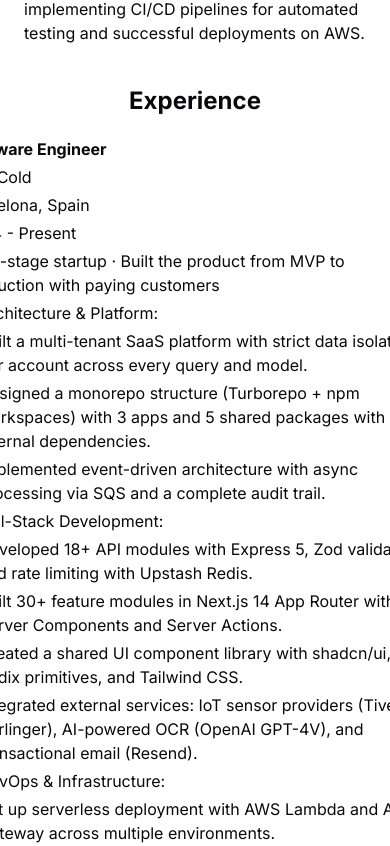
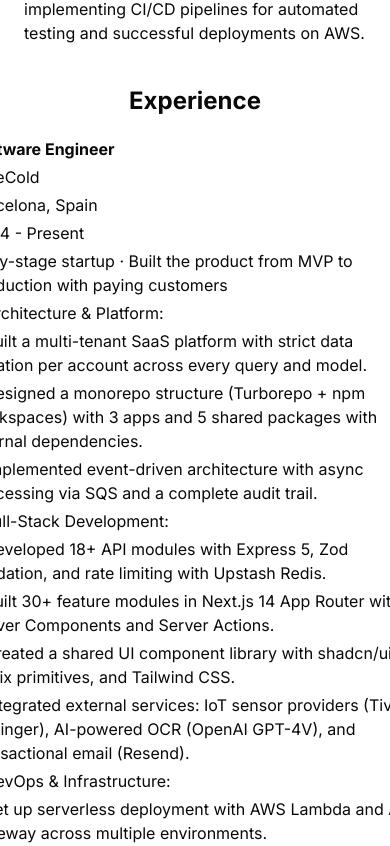
Before and after one commit to errezeeta/javier.dev, a Next.js app: page / in a window 390 px wide. Shown: the part 798-1644 px from the top of the page. Built offline with nearby package versions, Linux system fonts and the light colour scheme.

Commit message:
Fix Experience mobile overflow with manual bullets
- Replace ul/li with div/p and manual bullet prefix
- Add min-w-0 to Role container for proper flex shrinking
- Remove list-outside which caused horizontal overflow

```diff
--- a/components/sections/Experience/Role/Role.tsx
+++ b/components/sections/Experience/Role/Role.tsx
@@ -10,7 +10,7 @@
 
 export default function Role({ role }: { role: IRole }) {
   return (
-    <div className="Role flex flex-col gap-1 px-2 overflow-hidden">
+    <div className="Role flex flex-col gap-1 px-2 min-w-0 overflow-hidden">
       <h3 className="text-md font-bold print:text-md">{role.title}</h3>
       <p className="text-md print:text-sm">{role.company}</p>
       <p className="text-md print:text-sm">{role.location}</p>
@@ -19,13 +19,13 @@
         <p className="text-md print:text-sm">{role.description}</p>
       )}
         {role.achievements.map((achievements, index) => (
-          <ul key={index} className="list-disc list-outside ml-4 space-y-1">
+          <div key={index} className="flex flex-col gap-1">
             {achievements.map((achievement, index) => (
-              <li key={index} className="text-md print:text-sm break-words">
-                {achievement}
-              </li>
+              <p key={index} className="text-md print:text-sm break-words">
+                • {achievement}
+              </p>
             ))}
-          </ul>
+          </div>
         ))}
     </div>
   );
```
